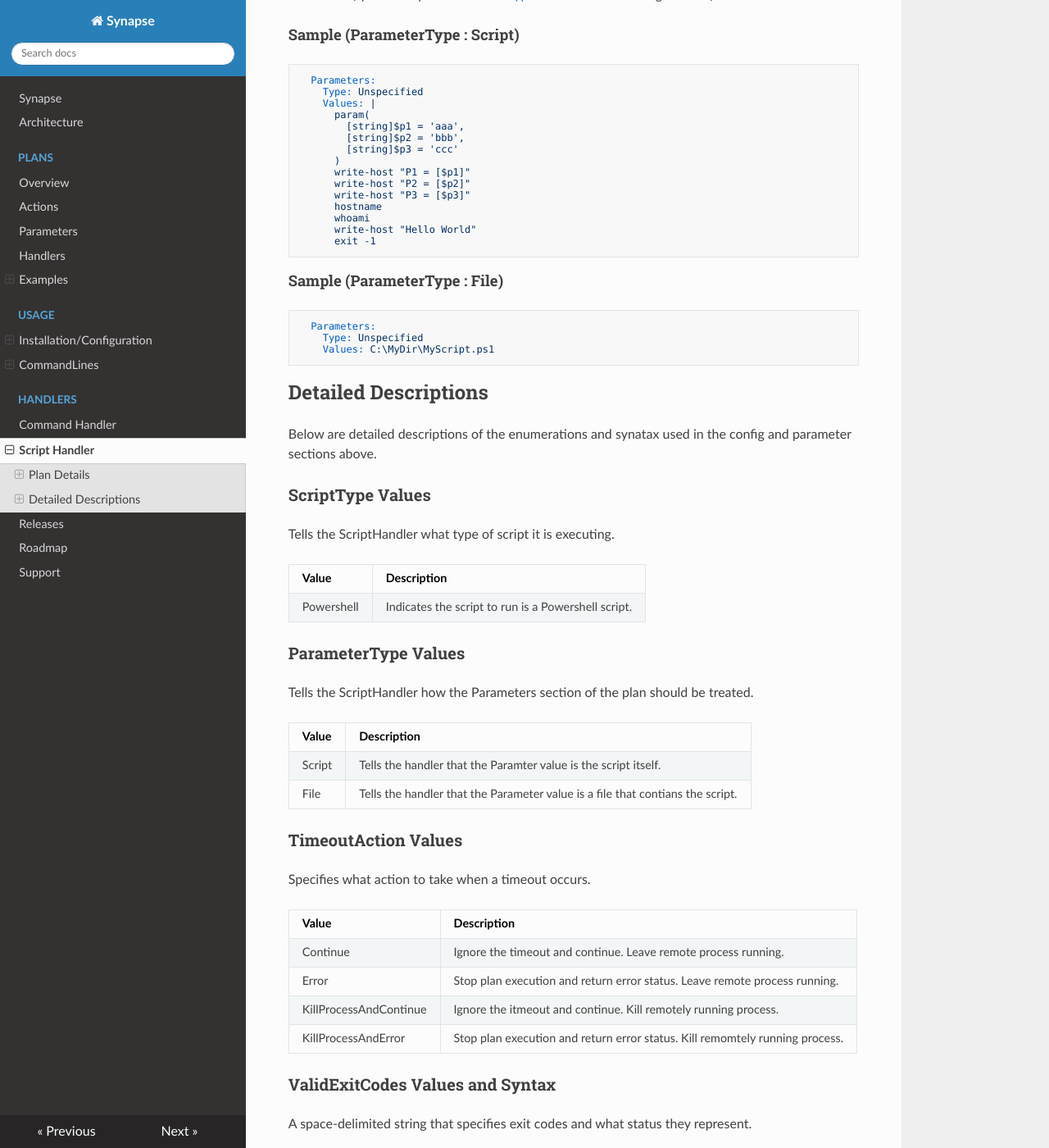
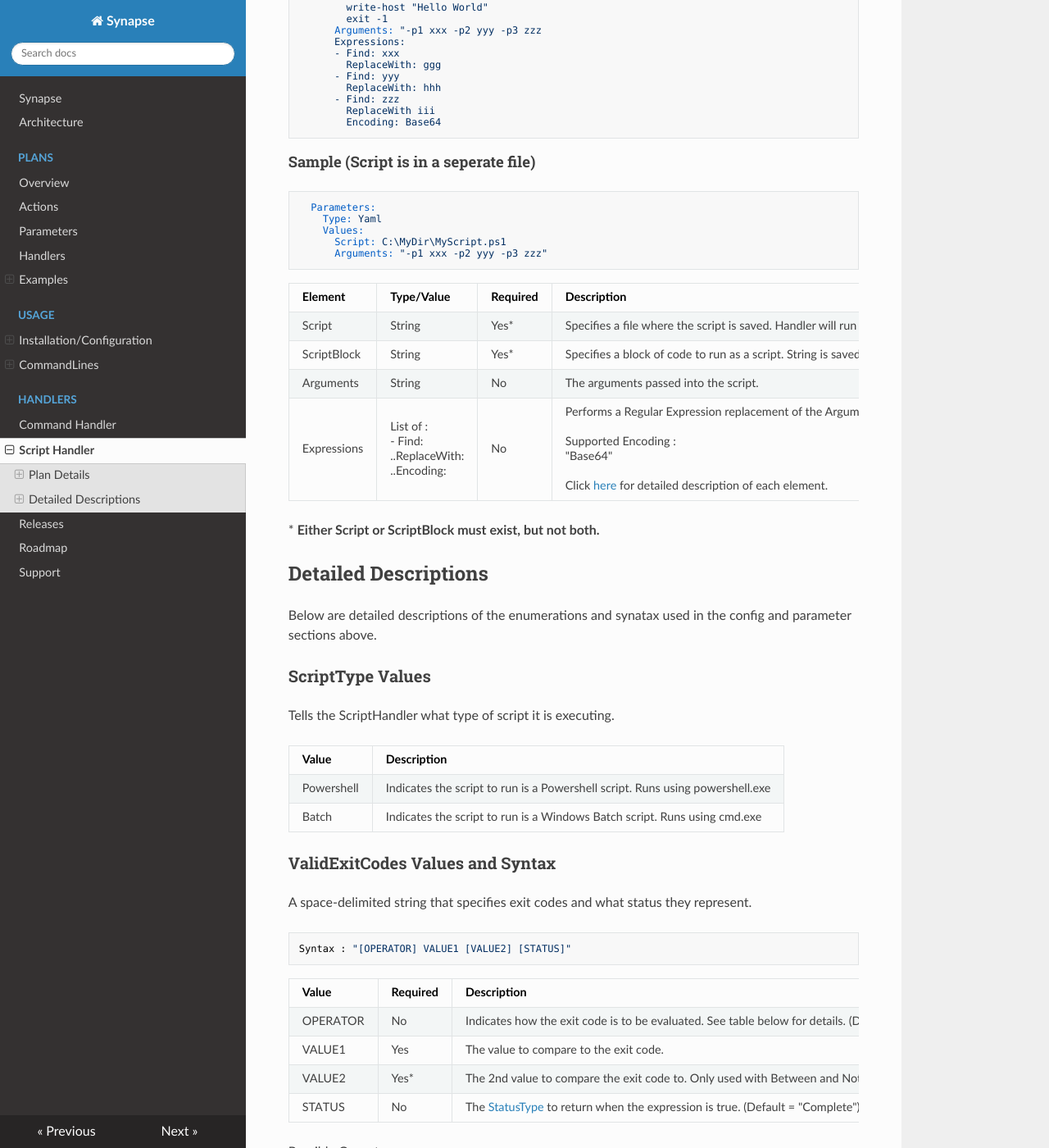
Before and after one commit to SynapseProject/synapse.docs, an MkDocs documentation site: the page built from docs/handlers/script.md, in a window 1280 px wide and 1400 px high, scrolled down 1815 px. Shown: the whole window at 82% size. Built offline with MkDocs 1.6.1, drawn with Linux system fonts in a browser that asks for light colours; nearby versions of some CDN libraries; old or Windows-style settings are respelled for this version of MkDocs; some of the changed text lies outside the part shown.

Commit message:
Updated to reflect changes in config and parameter elements to make them more uniform.

`````diff
--- a/docs/handlers/script.md
+++ b/docs/handlers/script.md
@@ -18,16 +18,7 @@ what to do if that time is exceeded.
         RunOn: someserver.somedomain.com
         WorkingDirectory: C:\Temp
         Type: Powershell
-        Args : -ExecutionPolicy Bypass
-        ScriptArgs : "-p1 xxx -p2 yyy -p3 zzz"
-        Expressions:
-        - Find: xxx
-          RepalceWith: aaa
-        - Find: yyy
-          RepalceWith: bbb
-        - Find: zzz
-          RepalceWith: ccc
-          Encoding: Base64
+        Arguments : -ExecutionPolicy Bypass
         ParameterType: Script
         TimeoutMills: 10000
         TimeoutAction: Error
@@ -39,11 +30,8 @@ what to do if that time is exceeded.
 |-------|----|--------|-----------
 |RunOn|String|No|Server where the command should be executed.  (Default = localhost)
 |WorkingDirectory|String|No|Directory where the command should be run from.  (Default = C:\Temp)
-|Type|"Powershell"|Yes|Tells the handler what type of script is being executed.  Click [here](#scripttype-values) for detailed description of the valid values.
-|Args|String|No|Arguments passed into the script engine.
-|ScriptArgs|String|No|Arguments passed into the script.
-|Expressions|List of :<br>- Find:<br>&nbsp;&nbsp;ReplaceWith:<br>&nbsp;&nbsp;Encoding:|No|Performs a Regular Expression replacement of both Args and ScriptArgs elements matching on element "Find" and replacing with value "ReplaceWith".  Optional "Encoding" of the value can occur.<br><br>Supported Encoding : <br>"Base64"
-|ParameterType|"Script"<br>"File"|No|Tells the handler whether the Parameter section is the script itself, or the location of the script.  Click [here](#parametertype-values) for detailed description of the valid values (Default = "Script").
+|Type|"Powershell"<br>"Batch"|Yes|Tells the handler what type of script is being executed.  Click [here](#scripttype-values) for detailed description of the valid values.
+|Arguments|String|No|Arguments passed into the script engine.
 |TimeoutMills|long|No|Number of milliseconds to wait before timing out. (Default = Never Timeout)
 |TimeoutStatus|"None"<br>"New"<br>"Initializing"<br>"Running"<br>"Waiting"<br>"Cancelling"<br>"Complete"<br>"Success"<br>"CompletedWithErrors"<br>"SuccessWithErrors"<br>"Failed"<br>"Cancelled"<br>"Tombstoned"<br>"Any"|No|Status to return when a timeout occurs.  Click [here](#statustype-values) for more details on Synapse StatusType values.  (Default value = "None".  Return status will be evaluated based on Exit Code instead.)
 |KillRemoteProcessOnTimeout|boolean|No|Specifies whether the process running on the "RunOn" server should be terminiated when a timeout occurs.  This only applies when RunOn is specified.  Process will always terminate on timeout when RunOn is not specified.  (Default Value = false)
@@ -51,34 +39,54 @@ what to do if that time is exceeded.
 
 ### Parameters
 
-The Parameters section is read in as a string.  It is either the script itself, or the location of the script to execute
-(specified by the [ParameterType](#parametertype-values) element in the Config section.)
+The Parameters section specifies any arguments passed to the script, and optionally manipulates the argument string using Regular Expression replacement.
 
-#### Sample (ParameterType : Script)
+#### Sample (Script is embedded directly in the plan)
 ````yaml
   Parameters:
-    Type: Unspecified
-    Values: |
-      param(
-        [string]$p1 = 'aaa',
-        [string]$p2 = 'bbb',
-        [string]$p3 = 'ccc'
-      )
-      write-host "P1 = [$p1]"
-      write-host "P2 = [$p2]"
-      write-host "P3 = [$p3]"
-      hostname
-      whoami
-      write-host "Hello World"
-      exit -1
+    Type: Yaml
+    Values:
+      ScriptBlock: |
+        param(
+          [string]$p1 = 'aaa',
+          [string]$p2 = 'bbb',
+          [string]$p3 = 'ccc'
+        )
+        write-host "P1 = [$p1]"
+        write-host "P2 = [$p2]"
+        write-host "P3 = [$p3]"
+        hostname
+        whoami
+        write-host "Hello World"
+        exit -1
+      Arguments: "-p1 xxx -p2 yyy -p3 zzz
+      Expressions:
+      - Find: xxx
+        ReplaceWith: ggg
+      - Find: yyy
+        ReplaceWith: hhh
+      - Find: zzz
+        ReplaceWith iii
+        Encoding: Base64
 ````
 
-#### Sample (ParameterType : File)
+#### Sample (Script is in a seperate file)
 ````yaml
   Parameters:
-    Type: Unspecified
-    Values: C:\MyDir\MyScript.ps1
+    Type: Yaml
+    Values:
+      Script: C:\MyDir\MyScript.ps1
+      Arguments: "-p1 xxx -p2 yyy -p3 zzz"
 ````
+
+|Element|Type/Value|Required|Description
+|-------|----|--------|-----------
+|Script|String|Yes*|Specifies a file where the script is saved.  Handler will run script from that location.
+|ScriptBlock|String|Yes*|Specifies a block of code to run as a script.  String is saved into a temp file and executed.
+|Arguments|String|No|The arguments passed into the script.
+|Expressions|List of :<br>- Find:<br>..ReplaceWith:<br>..Encoding:|No|Performs a Regular Expression replacement of the Arguments element matching on element "Find" and replacing with value "ReplaceWith".  Optional "Encoding" of the value can occur.<br><br>Supported Encoding : <br>"Base64"<br><br>Click [here](#regex-arguments) for detailed description of each element.
+
+\* **Either Script or ScriptBlock must exist, but not both.**
 
 ## Detailed Descriptions
 Below are detailed descriptions of the enumerations and synatax used in the config and parameter sections above.
@@ -89,26 +97,8 @@ Tells the ScriptHandler what type of script it is executing.
 
 |Value|Description
 |-----|-----------
-|Powershell|Indicates the script to run is a Powershell script.
-
-### ParameterType Values
-
-Tells the ScriptHandler how the Parameters section of the plan should be treated.
-
-|Value|Description
-|-----|-----------
-|Script|Tells the handler that the Paramter value is the script itself.
-|File|Tells the handler that the Parameter value is a file that contians the script.
-
-### TimeoutAction Values
-Specifies what action to take when a timeout occurs.
-
-|Value|Description
-|-----|-----------
-|Continue|Ignore the timeout and continue.  Leave remote process running.
-|Error|Stop plan execution and return error status.  Leave remote process running.
-|KillProcessAndContinue|Ignore the itmeout and continue.  Kill remotely running process.
-|KillProcessAndError|Stop plan execution and return error status.  Kill remomtely running process.
+|Powershell|Indicates the script to run is a Powershell script.  Runs using powershell.exe
+|Batch|Indicates the script to run is a Windows Batch script.  Runs using cmd.exe
 
 ### ValidExitCodes Values and Syntax
 A space-delimited string that specifies exit codes and what status they represent.
@@ -163,3 +153,12 @@ namespace Synapse.Core
     }
 }
 ````
+
+### Regex Arguments
+A detailed description of the Regex variable replacement object used in the Parameters section of the CommandHandler.
+
+|Element|Type/Value|Required|Description
+|-------|----|--------|-----------
+|Find|String|Yes|Regex string to match against the Argument string.
+|ReplaceWith|String|Yes|String to replace matched values with
+|Encoding|[Enum](#encodingtype-values)|No|Specifies how to encode the ReplaceWith string before replacement.  Click [here](#encodingtype-values) for valid values.  (Default = None)
`````
Also changed, not shown: docs/handlers/command.md (+13 -49 lines).
